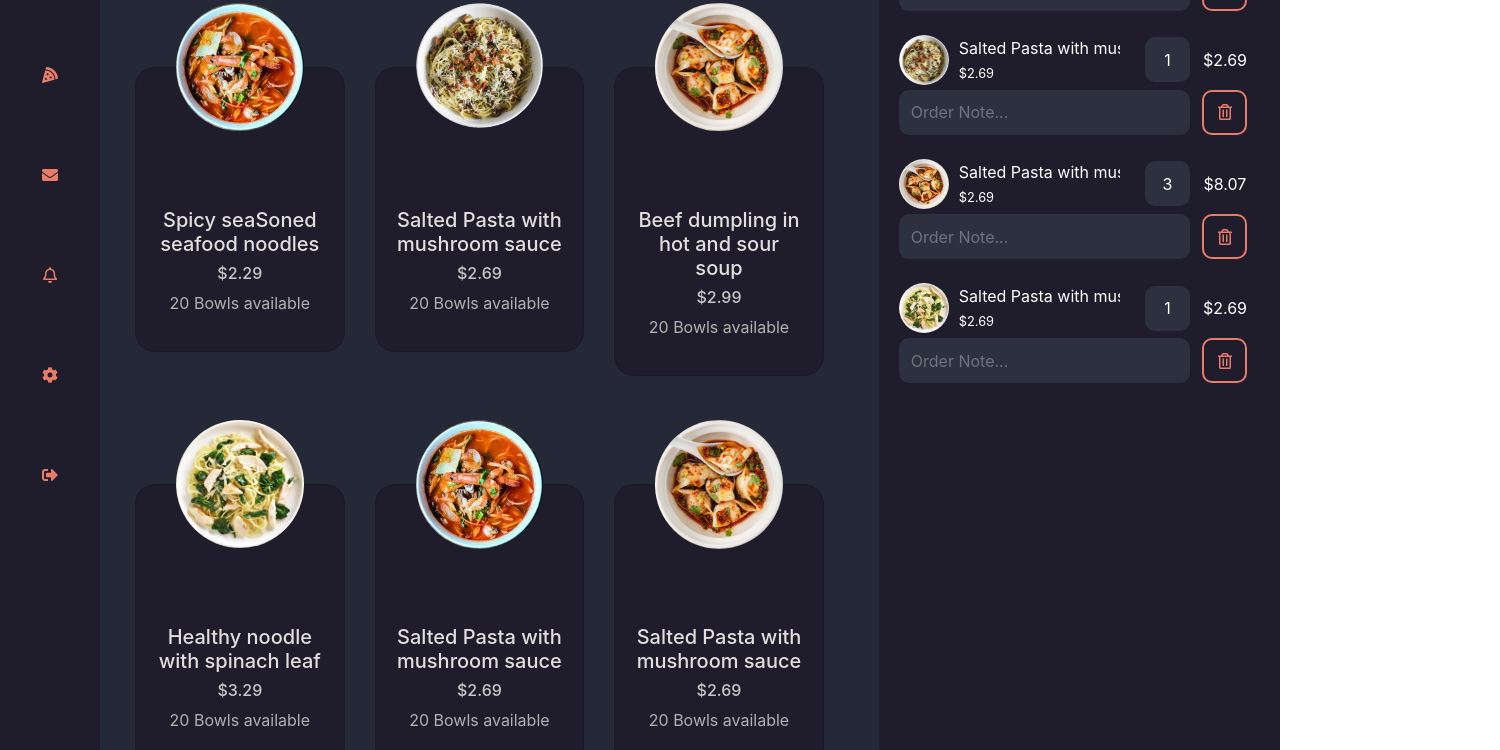
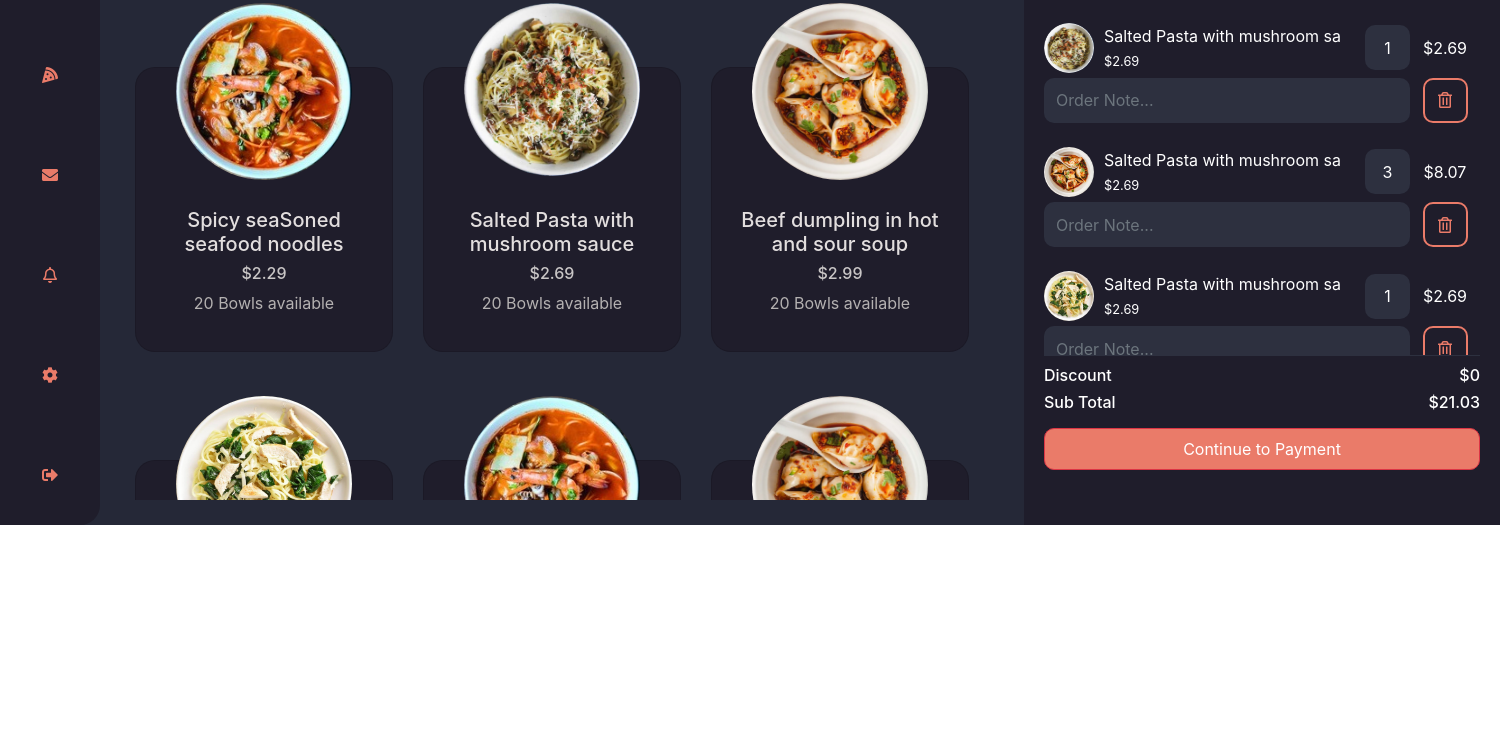
Before and after one commit to UlugbekBozarov/test-g2, a React app: page /home in a window 1280 px wide. Shown: the part 275-1025 px from the top of the page, 1500 px wide, since content can reach past the window. After the commit the page ends 800 px from the top, so only its background shows below. Built offline with nearby package versions, Linux system fonts and the light colour scheme.

Commit message:
finished project

```diff
--- a/src/app/App.scss
+++ b/src/app/App.scss
@@ -2,6 +2,9 @@
   box-sizing: border-box;
   display: flex;
   background-color: #252837;
+  min-width: 1500px;
+  min-height: 720px;
+  overflow: auto;
   .left {
     width: 100px !important;
     min-height: 100vh;
@@ -13,4 +16,26 @@
     width: calc(100% - 100px) !important;
     min-height: 100vh;
   }
+
+
+  .scroll {
+    overflow: auto !important;
 }
+
+.scroll::-webkit-scrollbar-track {
+    -webkit-box-shadow: inset 0 0 6px rgba(0, 0, 0, 0.1);
+    border-radius: 5px;
+    background-color: rgb(57, 51, 75);
+}
+
+.scroll::-webkit-scrollbar {
+    width: 5px;
+    height: 5px;
+    background-color: rgb(62, 57, 82);
+}
+
+.scroll::-webkit-scrollbar-thumb {
+    /* border-radius: 5px; */
+    -webkit-box-shadow: inset 0 0 6px rgba(0, 0, 0, .3);
+}
+}
--- a/src/app/Components/home/Home.js
+++ b/src/app/Components/home/Home.js
@@ -20,6 +20,14 @@ const Home = () => {
         console.log("index: " + index);
         setActiveCategoryIndex(index)
     }
+
+    // const grandTotal = () => {
+    //     let total = 0;
+    //     for (let i = 0; i < cards.length; i++) {
+    //         total += cards.price * cards.quantity;
+    //     }
+    //     return total;
+    // }
 
     return (
         <div id="home">
@@ -72,7 +80,7 @@ const Home = () => {
                         </li>
                     </ul>
                 </div>
-                <div className="home_body">
+                <div className="home_body scroll">
                     <div className="category_title">
                         <h2>Choose Dishes</h2>
                         <select className="form-control">
@@ -101,21 +109,22 @@ const Home = () => {
             </div>
             <div className="home_right">
                 <div className="orders">
+                    <div className="items scroll">
                         <div className="title">
-                        <h4>Order #34562</h4>
+                            <h4 className="mb-3">Order #34562</h4>
                         </div>
                         <div className="btn-group">
                             <button className={activeButtonIndex === 0 ? "btn btn_outline_danger active" : "btn btn_outline_danger"} onClick={() => setActiveButtonIndex(0)}>Dine In</button>
                             <button className={activeButtonIndex === 1 ? "btn btn_outline_danger active" : "btn btn_outline_danger"} onClick={() => setActiveButtonIndex(1)}>To go</button>
                             <button className={activeButtonIndex === 2 ? "btn btn_outline_danger active" : "btn btn_outline_danger"} onClick={() => setActiveButtonIndex(2)}>Delivery</button>
                         </div>
-                    <div className="items">
                         <div className="item_thead">
                             <div className="item_name">Item</div>
                             <div className="qty">Qty</div>
                             <div className="price">Price</div>
                         </div>
                         <hr />
+                        <div>
                             {
                                 cards.orders.map((c, i) => {
                                     return (
@@ -156,8 +165,19 @@ const Home = () => {
                                 })
                             }
                         </div>
-                    <div>
-
+                    </div>
+                    <div className="sub_total">
+                        <div className="d-flex justify-content-between">
+                            <h6>Discount</h6>
+                            <h6>$0</h6>
+                        </div>
+                        <div className="d-flex justify-content-between" >
+                            <h6>Sub Total</h6>
+                            <h6>$21.03</h6>
+                        </div>
+                        <div className="mt-2">
+                            <button className="btn btn-danger">Continue to Payment</button>
+                        </div>
                     </div>
                 </div>
             </div>
--- a/src/app/Components/home/Home.scss
+++ b/src/app/Components/home/Home.scss
@@ -88,6 +88,8 @@
             }
         }
 
+        .home_body {
+            height: calc(100vh - 200px);
             .category_title {
                 display: flex;
                 justify-content: space-between;
@@ -136,17 +138,15 @@
                 }
             }
         }
+    }
 
     .home_right {
         width: 34%;
         background-color: #1f1d2b;
-        padding: 20px;
-        padding-top: 30px;
+        padding: 0 20px;
 
         .orders {
-            .title {
-
-            }
+            padding-top: 10px;
 
             .btn-group {
                 .btn_outline_danger {
@@ -163,6 +163,7 @@
                 }
             }
             .items {
+                height: calc(100vh - 180px) !important;
                 .item_thead {
                     display: flex;
                     padding-top: 20px;
@@ -259,7 +260,19 @@
                     }
                 }
             }
+            .sub_total {
+                height: 150px;
+                border-top: 1px solid #2d303f;
+                padding: 10px 0;
 
+                button {
+                    width: 100%;
+                    background-color: #ea7b69 !important;
+                    color: #fff;
+                    border-radius: 10px;
+                    padding: 8px;
                 }
             }
         }
+    }
+}
```
Lines whose indentation alone changed are shown as unchanged.
